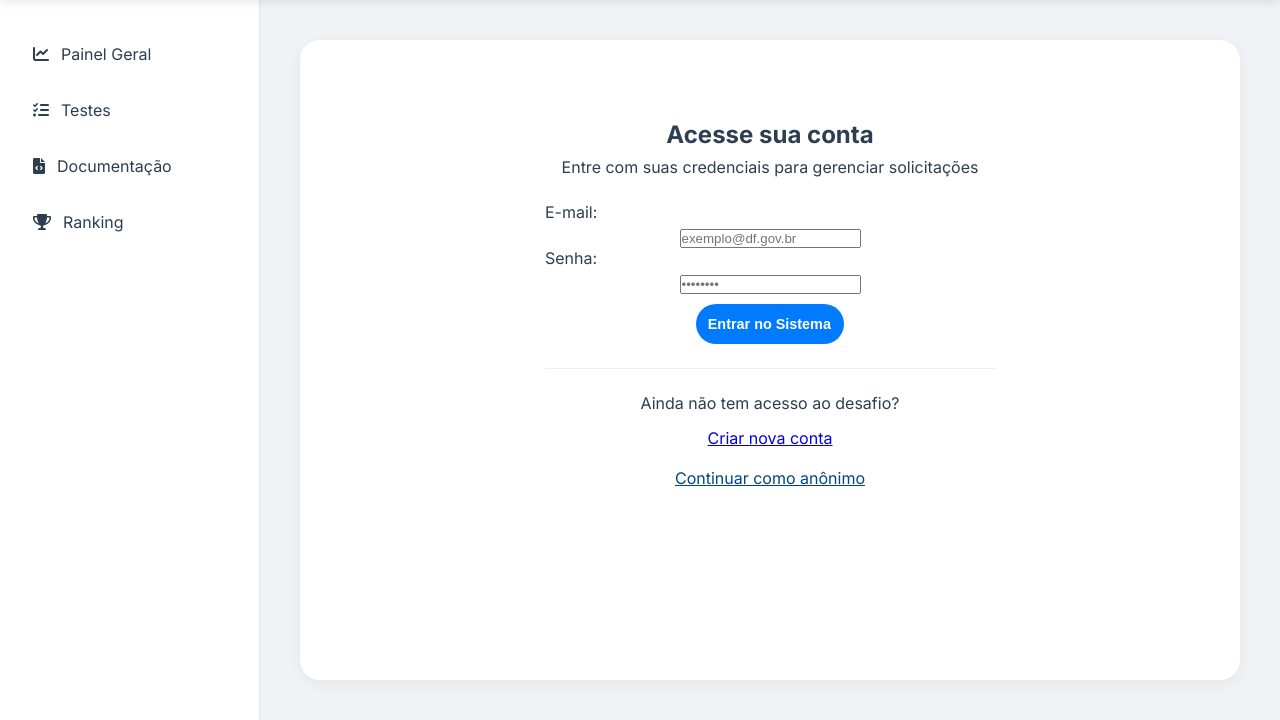
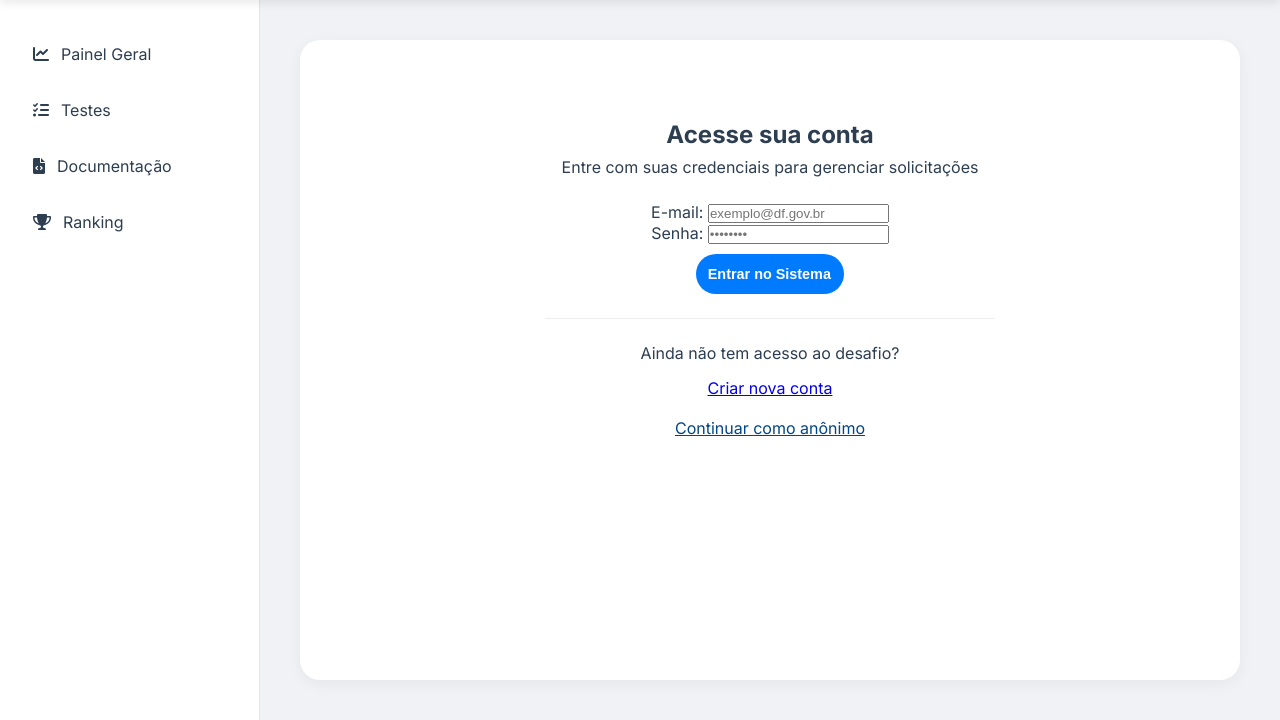
Before and after one commit to KD-Devz/Hackathon_Controle_Social_Desafio_Participa_DF, a Flask app: page /login in a window 1280 px wide. Shown: the part 70-790 px from the top of the page. Run offline with Flask 3, Linux system fonts and the light colour scheme; parts of the project's set-up code (start-up, migrations or seed data) failed here and were passed over.

Commit message:
atualização

```diff
--- a/app.py
+++ b/app.py
@@ -26,3 +26,14 @@ app.config.update(
 )
 
 app.permanent_session_lifetime = timedelta(minutes=60) # Expira em 10 min de inatividade
+
+from flask import Flask
+
+app = Flask(__name__)
+
+@app.route("/")
+def home():
+    return "Flask está funcionando!"
+
+if __name__ == "__main__":
+    app.run(debug=True)
--- a/templates/real/pagina_login.html
+++ b/templates/real/pagina_login.html
@@ -12,15 +12,10 @@
         </div>
 
 <form method="POST" class="pure-form pure-form-stacked">
-            <div class="form-row">
-                <label for="email" class="small" style="display: block; text-align: left; margin-bottom: 5px;">E-mail:</label>
-                <input type="email" id="email" name="email" class="input" placeholder="exemplo@df.gov.br" required>
-            </div>
-
-            <div class="form-row">
-                <label for="senha" class="small" style="display: block; text-align: left; margin-bottom: 5px;">Senha:</label>
-                <input type="password" id="senha" name="senha" class="input" placeholder="••••••••" required>
-            </div>
+        <div class="form-row"> <label for="email" class="small">E-mail:</label>
+            <input type="email" id="email" name="email" class="input" placeholder="exemplo@df.gov.br" required> </div>
+        <div class="form-row"> <label for="senha" class="small">Senha:</label>
+            <input type="password" id="senha" name="senha" class="input" placeholder="••••••••" required> </div>
 
             <button type="submit" class="btn-primary" style="width: 33%; margin-top: 10px; padding: 12px;">
                 Entrar no Sistema
--- a/templates/real/pagina_ver_solicitacoes.html
+++ b/templates/real/pagina_ver_solicitacoes.html
@@ -27,7 +27,7 @@
         <tbody>
             {% if solicitacoes %}
                 {# 🔹 CORREÇÃO: Adicionado id_real para evitar o ValueError (unpack 3 valores) #}
-                {% for texto, data, id_real in solicitações %}
+                {% for texto, data, id_real in solicitacoes %}
                 <tr style="border-bottom: 1px solid #f0f0f0; transition: background 0.3s;" onmouseover="this.style.backgroundColor='#fafafa'" onmouseout="this.style.backgroundColor='transparent'">
                     <td style="padding: 15px; font-family: 'Courier New', Courier, monospace; color: #666; font-size: 0.9rem;">
                         <i class="far fa-calendar-alt"></i> {{ data }}
```
Also changed, not shown: templates/real/pagina_enviar_solicitacao.html (+4 -5 lines).
